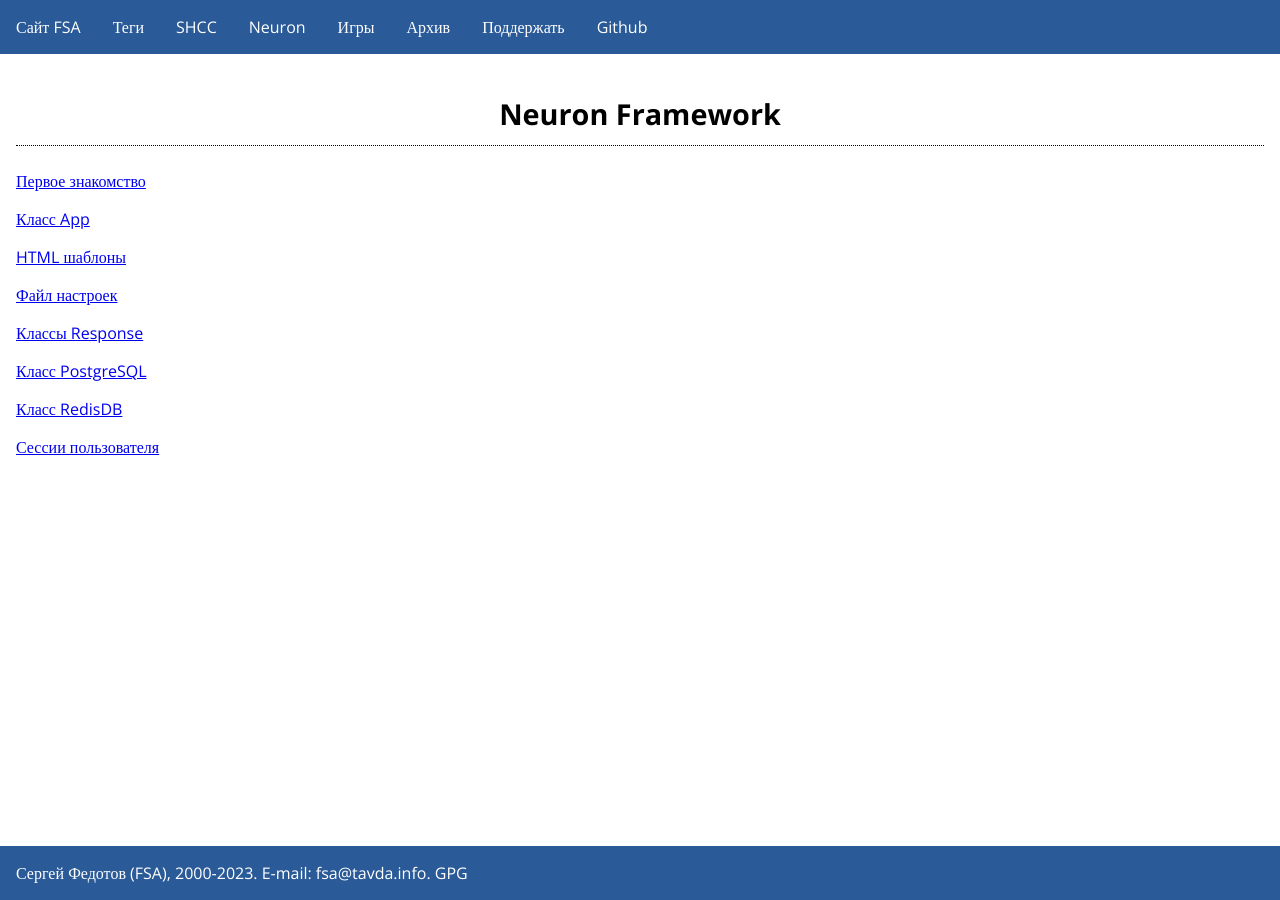
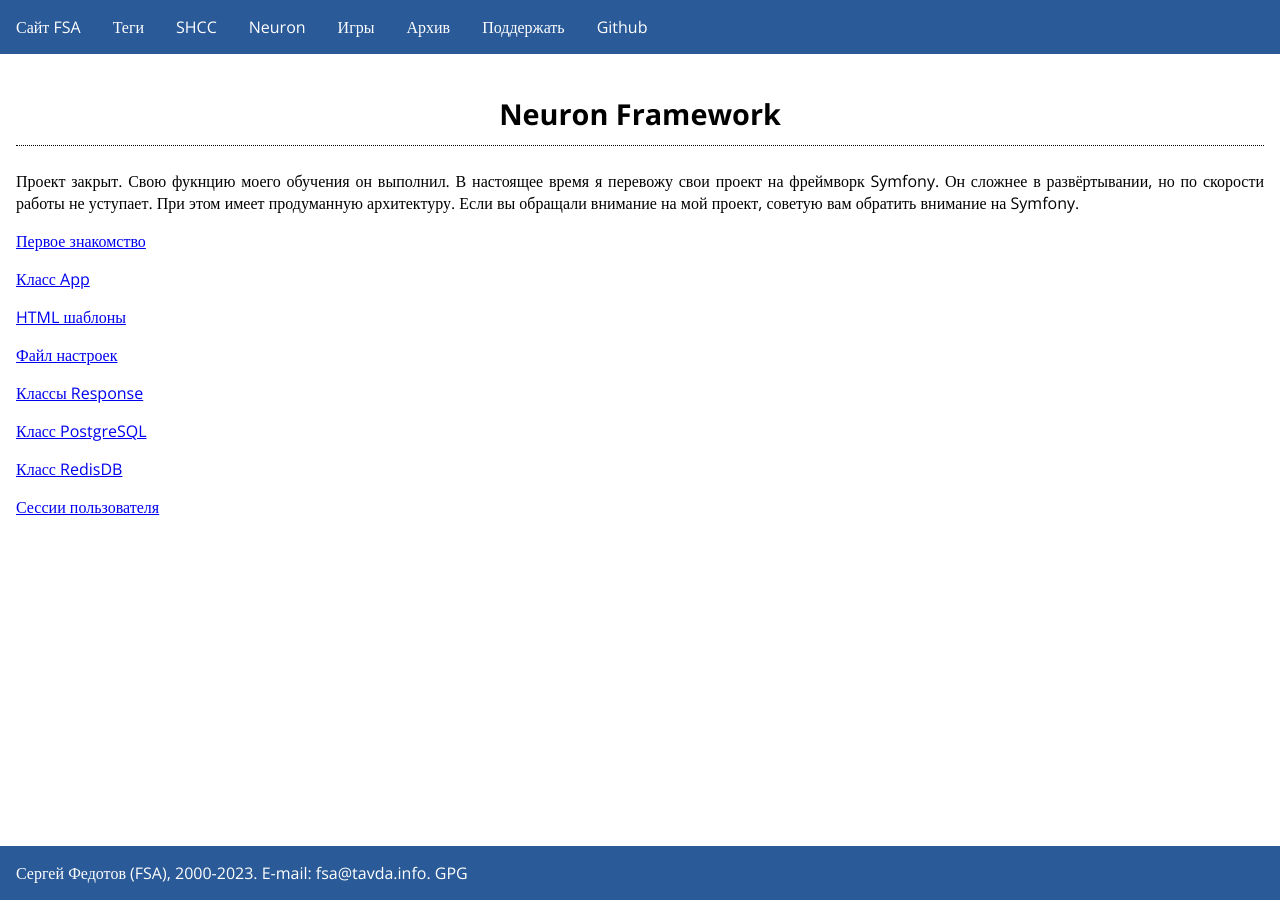
Before and after one commit to fsa/site, a Jekyll site: the page built from neuron/index.md, in a window 1280 px wide. Built offline with Jekyll 4.4.1, drawn with Linux system fonts in a browser that asks for light colours.

Commit message:
Update index.md
Закрытие Neuron Framework

```diff
--- a/neuron/index.md
+++ b/neuron/index.md
@@ -5,6 +5,8 @@ excerpt: PHP фреймворк Neuron.
 ---
 
 ## Neuron Framework
+
+Проект закрыт. Свою фукнцию моего обучения он выполнил. В настоящее время я перевожу свои проект на фреймворк Symfony. Он сложнее в развёртывании, но по скорости работы не уступает. При этом имеет продуманную архитектуру. Если вы обращали внимание на мой проект, советую вам обратить внимание на Symfony.
 
 [Первое знакомство](helloworld)
 
```
